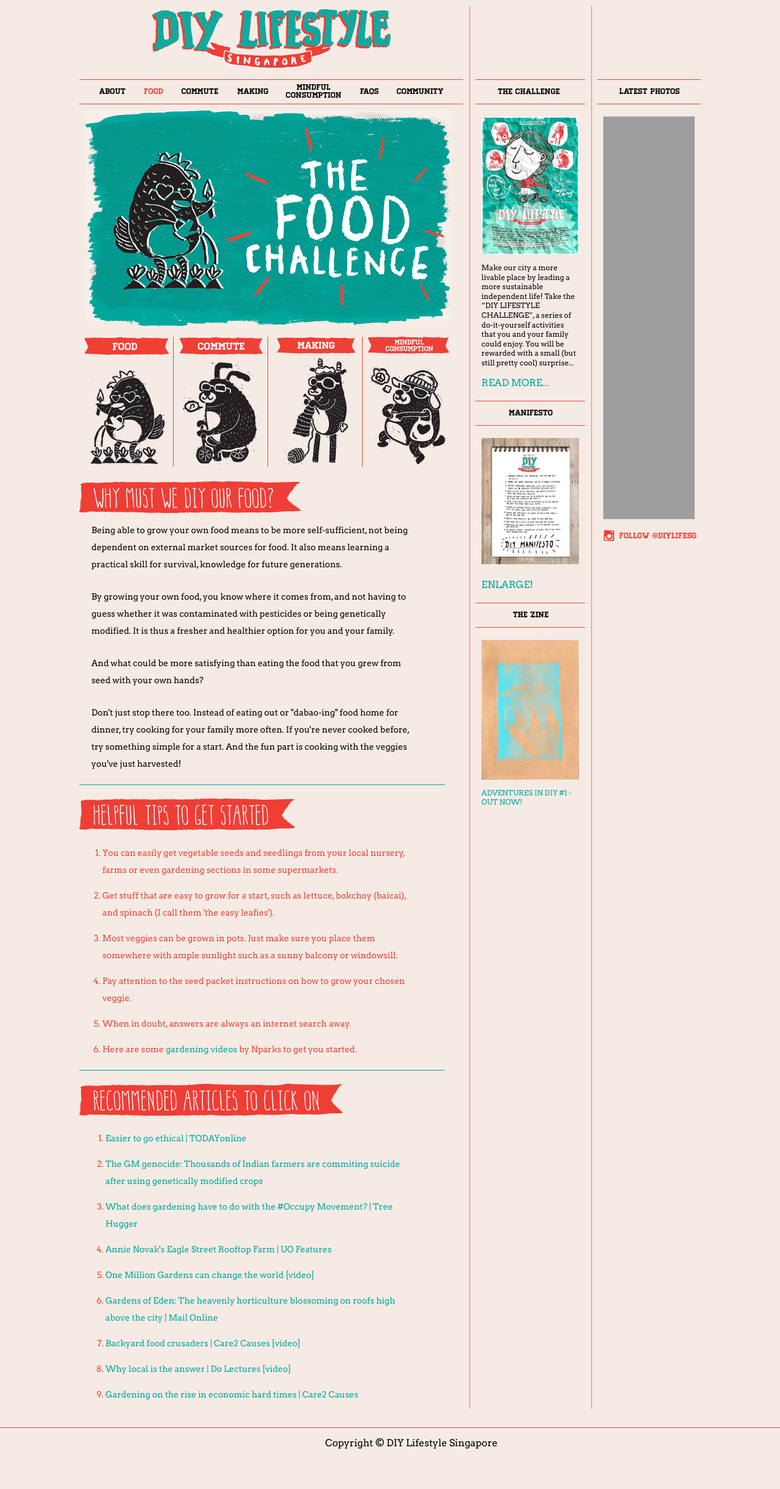
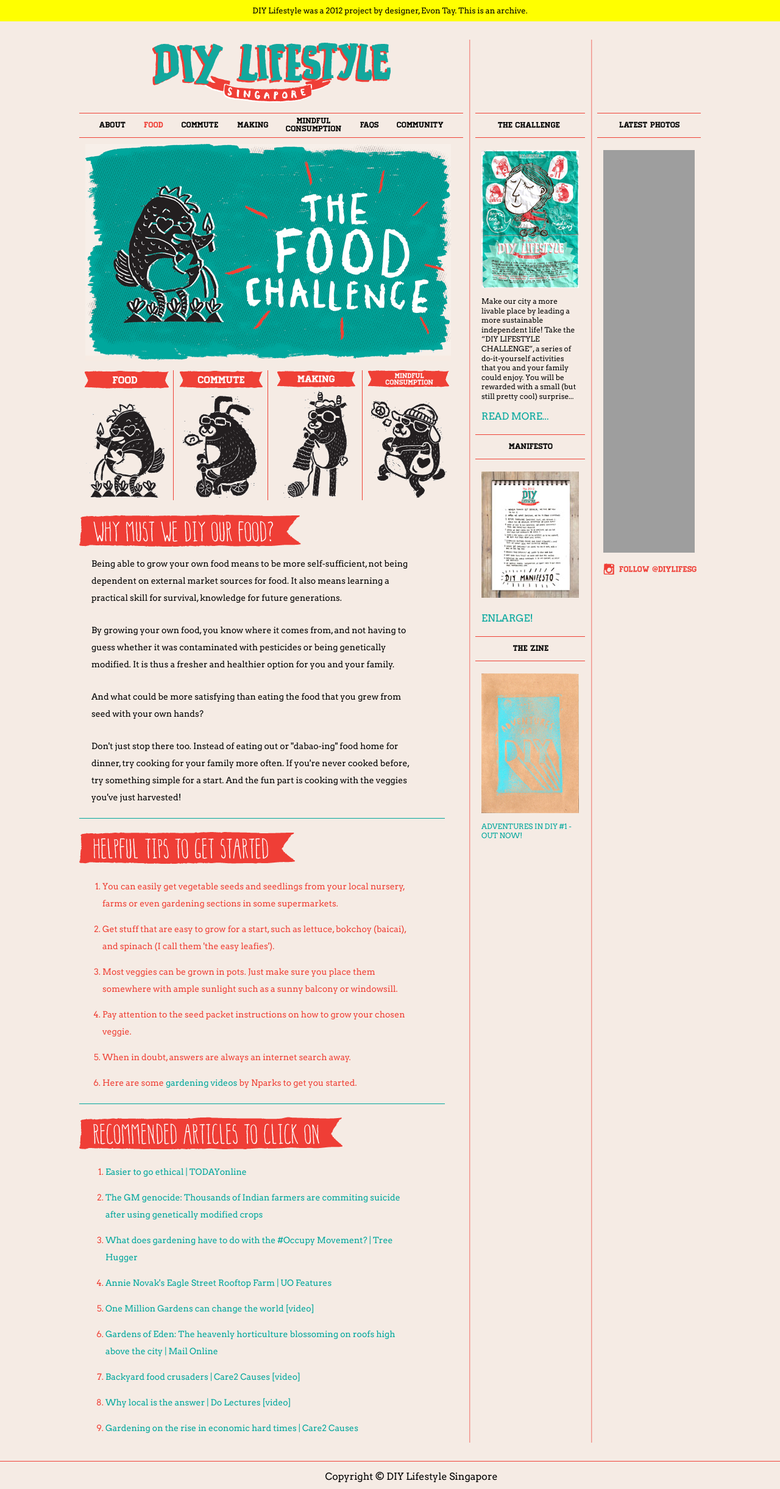
Before and after one commit to evontay/diy-lifestyle, a PHP site: page /food.html in a window 1280 px wide. Shown: the whole page at 61% size. Before the commit the page ends 2375 px from the top, so only its background shows below. Run offline with PHP 8.4, Linux system fonts and the light colour scheme; grey boxes are pictures that could not be loaded.

Commit message:
added disclaimer

```diff
--- a/about.html
+++ b/about.html
@@ -11,6 +11,7 @@
 	</style>
 </head>
 <body>
+	<div class="disclaimer">DIY Lifestyle was a 2012 project by designer, Evon Tay. This is an archive.</div>
 <div id="big_wrapper">
 		<div id="sub_wrapper">
 		<header id="top_header">
--- a/commute.html
+++ b/commute.html
@@ -11,6 +11,7 @@
 	</style>
 </head>
 <body>
+	<div class="disclaimer">DIY Lifestyle was a 2012 project by designer, Evon Tay. This is an archive.</div>
 <div id="big_wrapper">
 		<div id="sub_wrapper">
 		<header id="top_header">
--- a/faqs.html
+++ b/faqs.html
@@ -11,6 +11,7 @@
 	</style>
 </head>
 <body>
+	<div class="disclaimer">DIY Lifestyle was a 2012 project by designer, Evon Tay. This is an archive.</div>
 <div id="big_wrapper">
 		<div id="sub_wrapper">
 		<header id="top_header">
--- a/food.html
+++ b/food.html
@@ -11,6 +11,7 @@
 	</style>
 </head>
 <body>
+	<div class="disclaimer">DIY Lifestyle was a 2012 project by designer, Evon Tay. This is an archive.</div>
 <div id="big_wrapper">
 		<div id="sub_wrapper">
 		<header id="top_header">
--- a/gallery.html
+++ b/gallery.html
@@ -11,6 +11,7 @@
 	</style>
 </head>
 <body>
+<div class="disclaimer">DIY Lifestyle was a 2012 project by designer, Evon Tay. This is an archive.</div>
 <div id="big_wrapper">
 		<div id="sub_wrapper">
 		<header id="top_header">
--- a/index.html
+++ b/index.html
@@ -11,6 +11,7 @@
 	</style>
 </head>
 <body>
+<div class="disclaimer">DIY Lifestyle was a 2012 project by designer, Evon Tay. This is an archive.</div>
 <div id="big_wrapper">
 		<div id="sub_wrapper">
 		<header id="top_header">
--- a/main.css
+++ b/main.css
@@ -44,7 +44,13 @@
 	border-style: none;
 }
 
-
+.disclaimer {
+	background: yellow;
+	font-size: 13px;
+	font-family: 'Arvo', sans-serif;
+	padding: 10px 0;
+	margin-bottom: 30px;
+}
 
 body {
 	background-color: #F5EBE4;
--- a/making.html
+++ b/making.html
@@ -10,6 +10,7 @@
 	</style>
 </head>
 <body>
+	<div class="disclaimer">DIY Lifestyle was a 2012 project by designer, Evon Tay. This is an archive.</div>
 <div id="big_wrapper">
 		<div id="sub_wrapper">
 		<header id="top_header">
--- a/manifesto-text.html
+++ b/manifesto-text.html
@@ -10,6 +10,7 @@
 	</style>
 </head>
 <body>
+	<div class="disclaimer">DIY Lifestyle was a 2012 project by designer, Evon Tay. This is an archive.</div>
 <div id="big_wrapper">
 		<div id="sub_wrapper">
 		<header id="top_header">
--- a/manifesto.html
+++ b/manifesto.html
@@ -11,6 +11,7 @@
 	</style>
 </head>
 <body>
+	<div class="disclaimer">DIY Lifestyle was a 2012 project by designer, Evon Tay. This is an archive.</div>
 <div id="big_wrapper">
 		<div id="sub_wrapper">
 		<header id="top_header">
--- a/mindful.html
+++ b/mindful.html
@@ -10,6 +10,7 @@
 	</style>
 </head>
 <body>
+	<div class="disclaimer">DIY Lifestyle was a 2012 project by designer, Evon Tay. This is an archive.</div>
 <div id="big_wrapper">
 		<div id="sub_wrapper">
 		<header id="top_header">
--- a/zine.html
+++ b/zine.html
@@ -10,6 +10,7 @@
 	</style>
 </head>
 <body>
+	<div class="disclaimer">DIY Lifestyle was a 2012 project by designer, Evon Tay. This is an archive.</div>
 <div id="big_wrapper">
 		<div id="sub_wrapper">
 		<header id="top_header">
```
